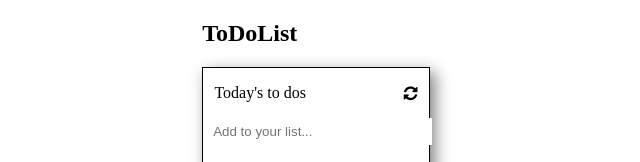
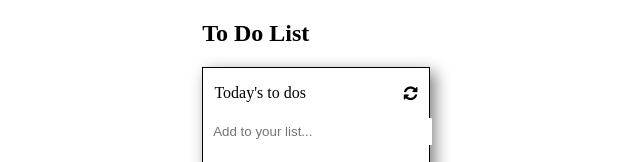
Before and after one commit to NatiDeme/webpack-demo, a website built with webpack: page src/index.html in a window 1280 px wide. Shown: the top 162 px of the page, 185-825 px from the left. Built offline with nearby package versions, Linux system fonts and the light colour scheme.

Commit message:
peer to peer code review fix

```diff
--- a/src/index.html
+++ b/src/index.html
@@ -9,7 +9,7 @@
 <body>
     <main>
         <section id="main">
-            <h1>ToDoList</h1>
+            <h1>To Do List</h1>
         </section>
     </main>
 </body>
--- a/src/index.js
+++ b/src/index.js
@@ -1,5 +1,3 @@
-// eslint-disable-next-line no-unused-vars
-import _ from 'lodash';
 import container from './modules/container.js';
 import './style.css';
 
```
